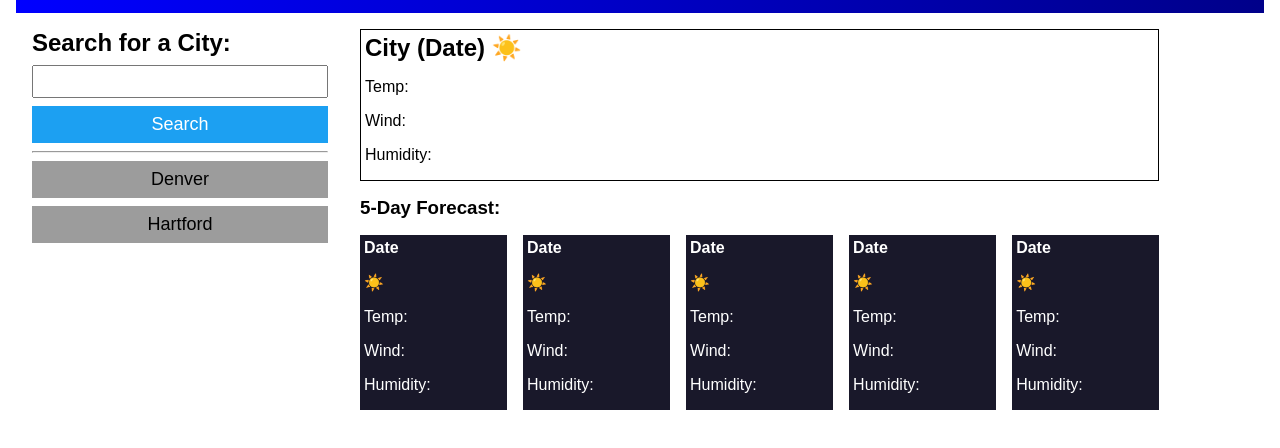
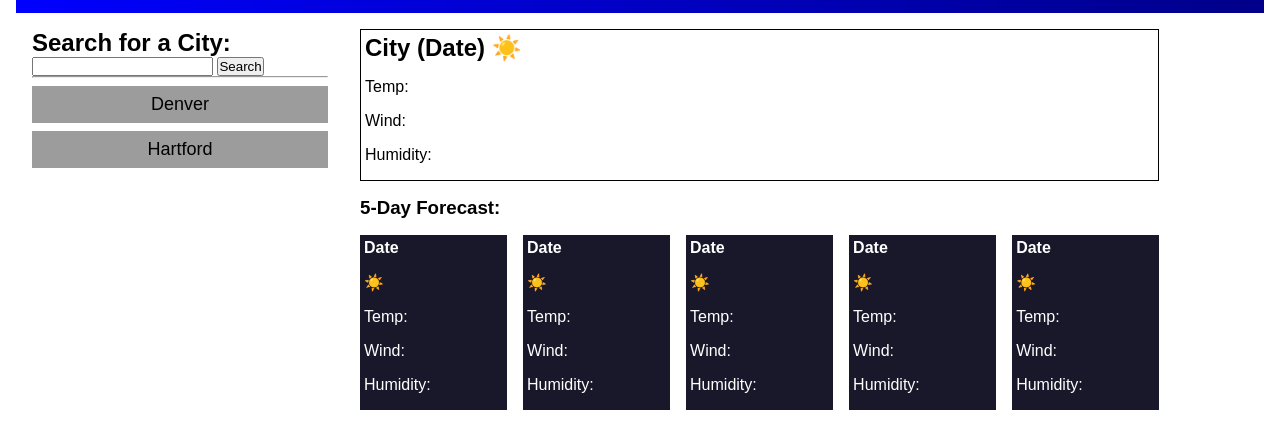
Before and after one commit to kkarrwrites/boot-camp-module-06-challenge-weather-dashboard, a plain HTML site: page index.html in a window 1280 px wide. Shown: the part 90-538 px from the top of the page. Drawn offline with Linux system fonts and the light colour scheme.

Commit message:
Update index.html

```diff
--- a/index.html
+++ b/index.html
@@ -16,10 +16,10 @@
     </header>
     <main>
       <aside>
-        <form action="#">
+        <form id="search-form">
           <label for="search">Search for a City:</label>
-          <input type="search" id="search" name="search" />
-          <input type="submit" value="Search" />
+          <input id="search-input" type="text" name="search" />
+          <button type="submit">Search</button>
         </form>
         <hr />
         <div class="city-list">
```
